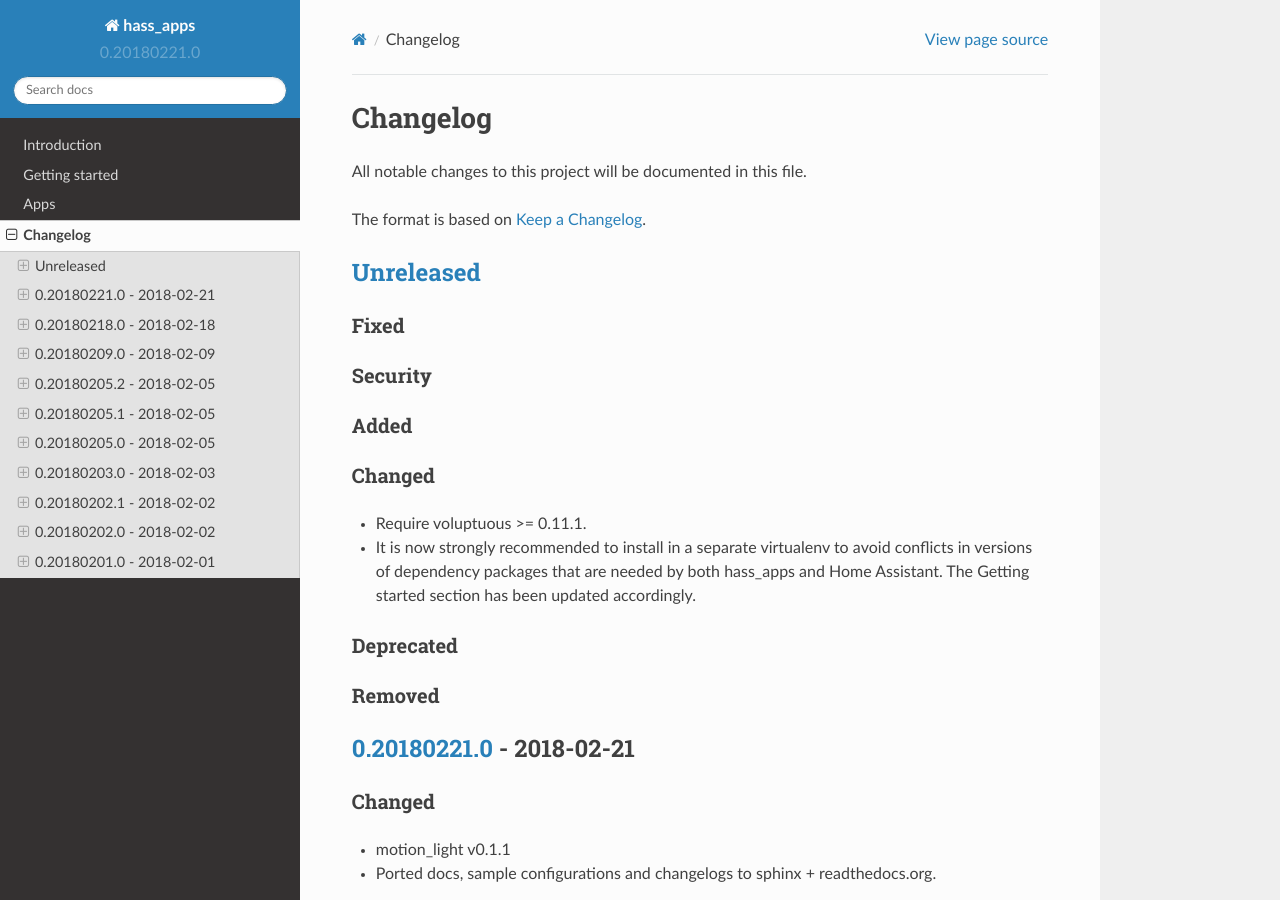
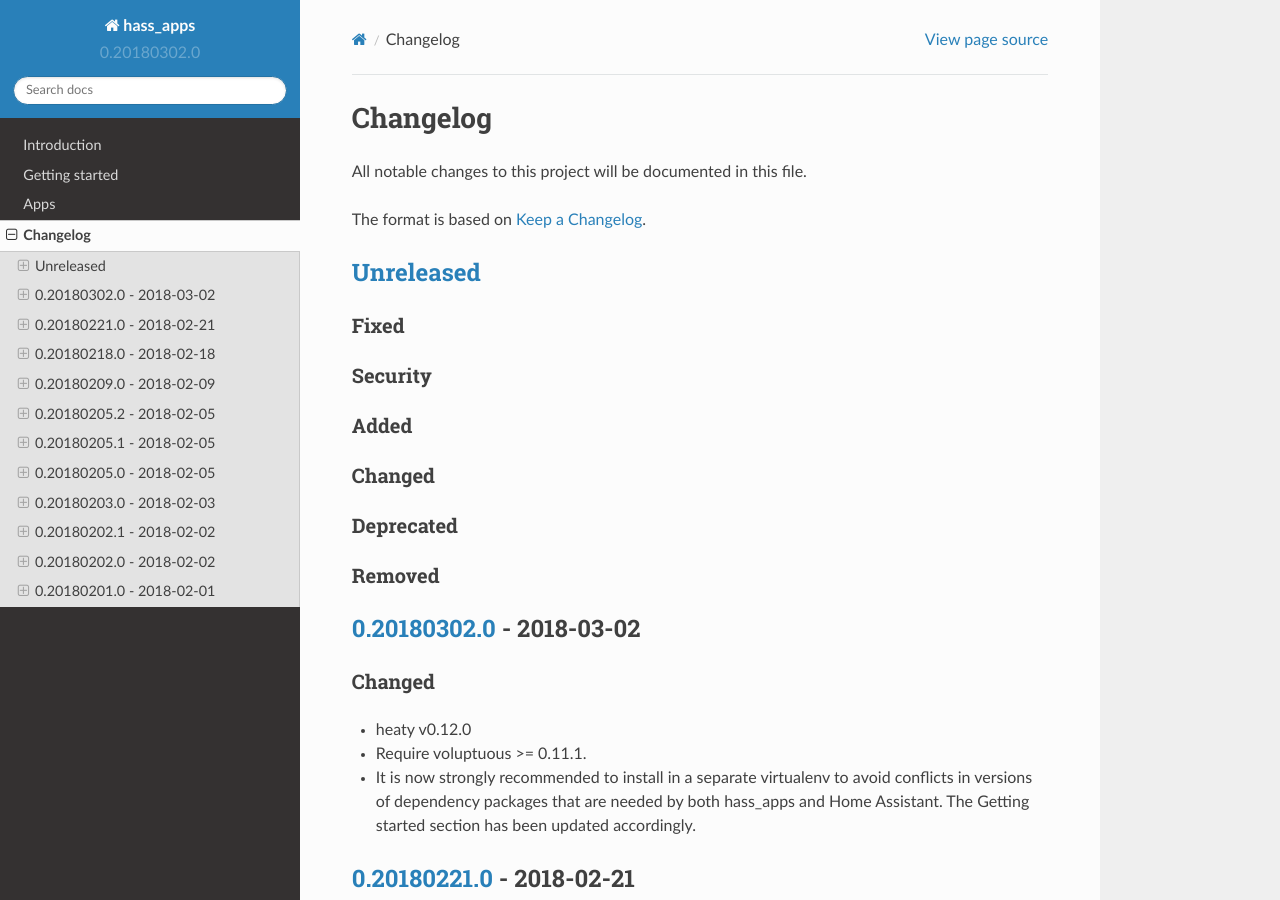
Before and after one commit to bob1de/hass-apps, a Sphinx documentation site: the page built from docs/CHANGELOG.md, in a window 1280 px wide and 900 px high. Built offline with Sphinx 7.4.7 and the Read the Docs theme 2.0.0, drawn with Linux system fonts in a browser that asks for light colours.

Commit message:
Release v0.20180302.0

```diff
--- a/docs/CHANGELOG.md
+++ b/docs/CHANGELOG.md
@@ -6,7 +6,7 @@ The format is based on [Keep a Changelog](http://keepachangelog.com/en/1.0.0/).
 
 
 ## [Unreleased]
-[Unreleased]: https://github.com/efficiosoft/hass_apps/compare/v0.20180221.0...HEAD
+[Unreleased]: https://github.com/efficiosoft/hass_apps/compare/v0.20180302.0...HEAD
 
 ### Fixed
 
@@ -15,15 +15,22 @@ The format is based on [Keep a Changelog](http://keepachangelog.com/en/1.0.0/).
 ### Added
 
 ### Changed
+
+### Deprecated
+
+### Removed
+
+
+## [0.20180302.0] - 2018-03-02
+[0.20180302.0]: https://github.com/efficiosoft/hass_apps/compare/v0.20180221.0...v0.20180302.0
+
+### Changed
+* heaty v0.12.0
 * Require voluptuous >= 0.11.1.
 * It is now strongly recommended to install in a separate virtualenv to
   avoid conflicts in versions of dependency packages that are needed by
   both hass_apps and Home Assistant. The Getting started section has
   been updated accordingly.
-
-### Deprecated
-
-### Removed
 
 
 ## [0.20180221.0] - 2018-02-21
--- a/hass_apps/__init__.py
+++ b/hass_apps/__init__.py
@@ -3,4 +3,4 @@ The hass_apps package contains some useful apps for Home Assistant /
 AppDaemon.
 """
 
-__version__ = "0.20180221.0"
+__version__ = "0.20180302.0"
```
